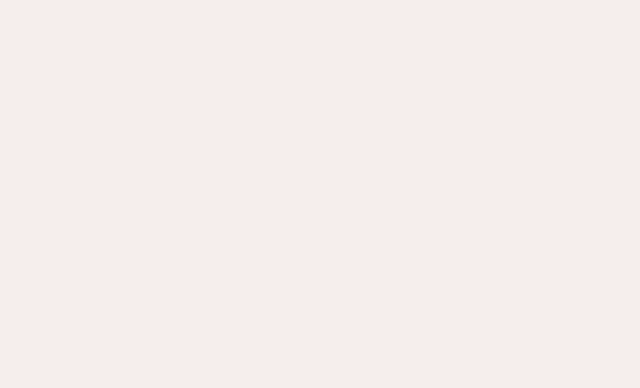
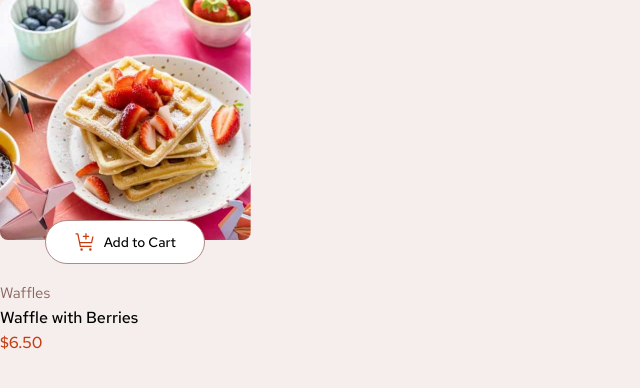
Before and after one commit to Kojoel/Product-List-With-Cart, an Angular app: page / in a window 1280 px wide. Shown: the top 388 px of the page, without its empty margins (0-640 px from the left). Built offline with nearby package versions, Linux system fonts and the light colour scheme.

Commit message:
Product component created and styled

```diff
--- a/src/app/app.component.html
+++ b/src/app/app.component.html
@@ -1 +1 @@
-<router-outlet />
+<app-product-card/>
--- a/src/app/app.component.ts
+++ b/src/app/app.component.ts
@@ -1,10 +1,11 @@
 import { Component } from '@angular/core';
 import { RouterOutlet } from '@angular/router';
+import { ProductCardComponent } from './components/product-card/product-card.component';
 
 @Component({
   selector: 'app-root',
   standalone: true,
-  imports: [RouterOutlet],
+  imports: [RouterOutlet, ProductCardComponent],
   templateUrl: './app.component.html',
   styleUrl: './app.component.scss'
 })
--- /dev/null
+++ b/src/app/components/product-card/product-card.component.html
@@ -0,0 +1,14 @@
+<div class="product-card">
+    <div class="image-container">
+        <img class="product-image" src="../../../assets/images/image-waffle-desktop.jpg" alt="waffle">
+    </div>
+    <div class="add-to-cart-container">
+        <svg class="add-to-cart-icon" xmlns="http://www.w3.org/2000/svg" width="21" height="20" fill="none" viewBox="0 0 21 20"><g fill="#C73B0F" clip-path="url(#a)"><path d="M6.583 18.75a1.25 1.25 0 1 0 0-2.5 1.25 1.25 0 0 0 0 2.5ZM15.334 18.75a1.25 1.25 0 1 0 0-2.5 1.25 1.25 0 0 0 0 2.5ZM3.446 1.752a.625.625 0 0 0-.613-.502h-2.5V2.5h1.988l2.4 11.998a.625.625 0 0 0 .612.502h11.25v-1.25H5.847l-.5-2.5h11.238a.625.625 0 0 0 .61-.49l1.417-6.385h-1.28L16.083 10H5.096l-1.65-8.248Z"/><path d="M11.584 3.75v-2.5h-1.25v2.5h-2.5V5h2.5v2.5h1.25V5h2.5V3.75h-2.5Z"/></g><defs><clipPath id="a"><path fill="#fff" d="M.333 0h20v20h-20z"/></clipPath></defs></svg>
+        <p>Add to Cart</p>
+    </div>
+    <div class="product-info-container">
+        <p class="product-name">Waffles</p>
+        <p class="image-desc">Waffle with Berries</p>
+        <p class="product-price">$6.50</p>
+    </div>
+</div>
--- /dev/null
+++ b/src/app/components/product-card/product-card.component.scss
@@ -0,0 +1,97 @@
+.product-card {
+    width: 250.67px;
+    height: 347px;
+    position: relative;
+    margin-bottom: 5px;
+    transition: .3s ease-in;
+}
+
+/****** Image and Add to cart button ******/
+.image-container {
+    width: fit-content;
+    height: fit-content;
+    margin-bottom: 38px;
+}
+
+.product-image {
+    height: 240px;
+    border-radius: 8px;
+    transition: .3s ease-in;
+}
+
+.add-to-cart-container {
+    width: 160px;
+    height: 44px;
+    background: var(--white);
+    display: flex;
+    justify-content: center;
+    align-items: center;
+    gap: 0.5rem;
+    font-weight: 500;
+    font-size: .85rem;
+    border-radius: 999px;
+    border: 1px solid var(--rose-400);
+    position: absolute;
+    z-index: 2;
+    top: 220px;
+    left: 50%;
+    transform: translateX(-50%);
+    cursor: pointer;
+    transition: border .3s ease-in-out;
+}
+
+.add-to-cart-container p {
+    transition: color .3s ease-in;
+}
+
+.add-to-cart-container:hover{
+    border: 1px solid var(--red);
+
+    p {
+        color: var(--red);
+    }
+}
+
+.add-to-cart-icon {
+    font-size: 20px;
+}
+
+/********* Product info style section ********/
+.product-info-container {
+    width: 250.67px;
+    display: flex;
+    flex-direction: column;
+    gap: 4px;
+}
+.product-name {
+    color: var(--rose-500);
+    font-size: 15px;
+}
+.image-desc {
+    color: var(--black);
+    font-weight: 500;
+}
+.product-price {
+    color: var(--red);
+    font-weight: 450;
+}
+
+
+
+/************* MEDIA QUERIES ***************/
+@media screen and (max-width: 375px) {
+    .product-card {
+        width: 327px;
+        height: 319px;
+    }
+
+    .product-image {
+        width: 327px;
+        height: 212px;
+        object-fit: cover;
+    }
+
+    .add-to-cart-container {
+        top: 190px;
+    }
+}
--- a/src/styles.scss
+++ b/src/styles.scss
@@ -18,6 +18,8 @@
     padding: 0;
     box-sizing: border-box;
     list-style: none;
+    font-family: "Red Hat Text", sans-serif;
+    font-optical-sizing: auto;
 }
 
 body {
```
Also changed, not shown: src/app/components/product-card/product-card.component.ts (added, +12 -0 lines), src/assets/data/data.json (renamed from src/assets/json file/data.json), 1 other file (tests, documents, lock files or other folders).
